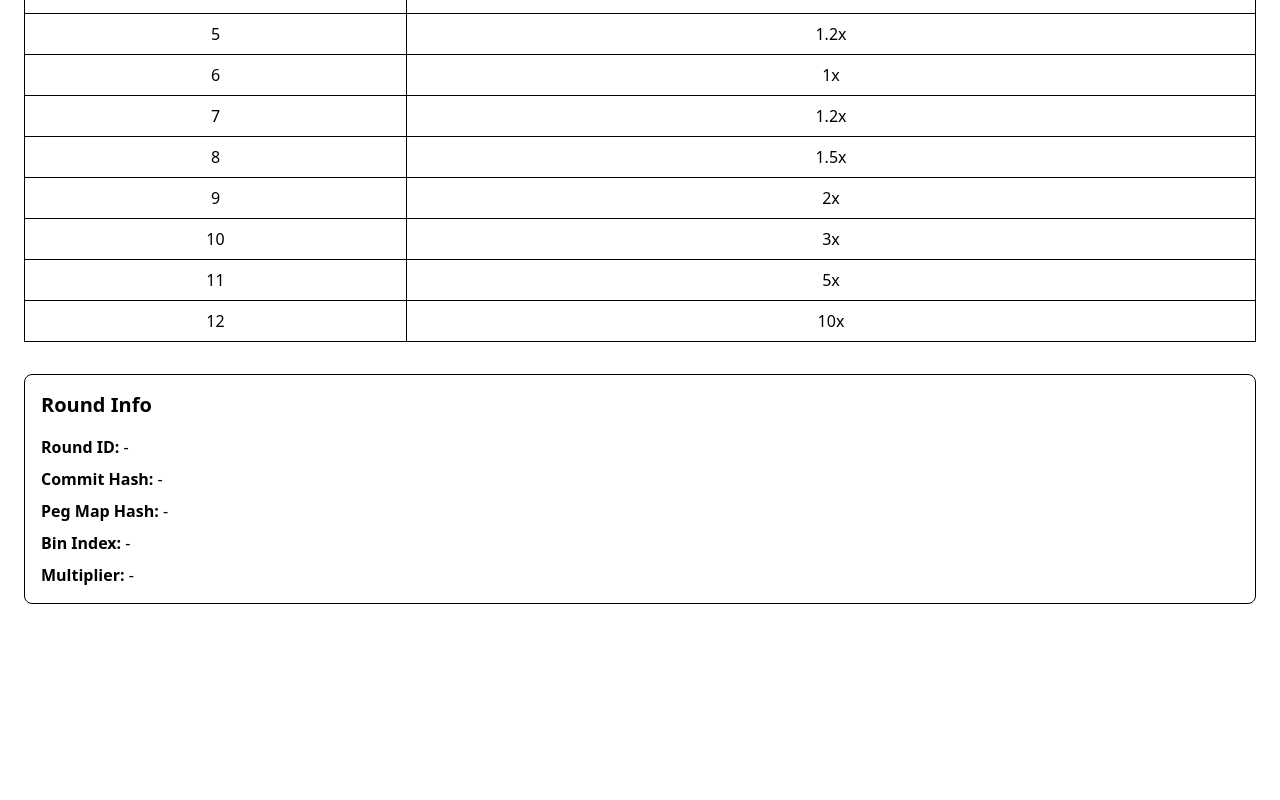
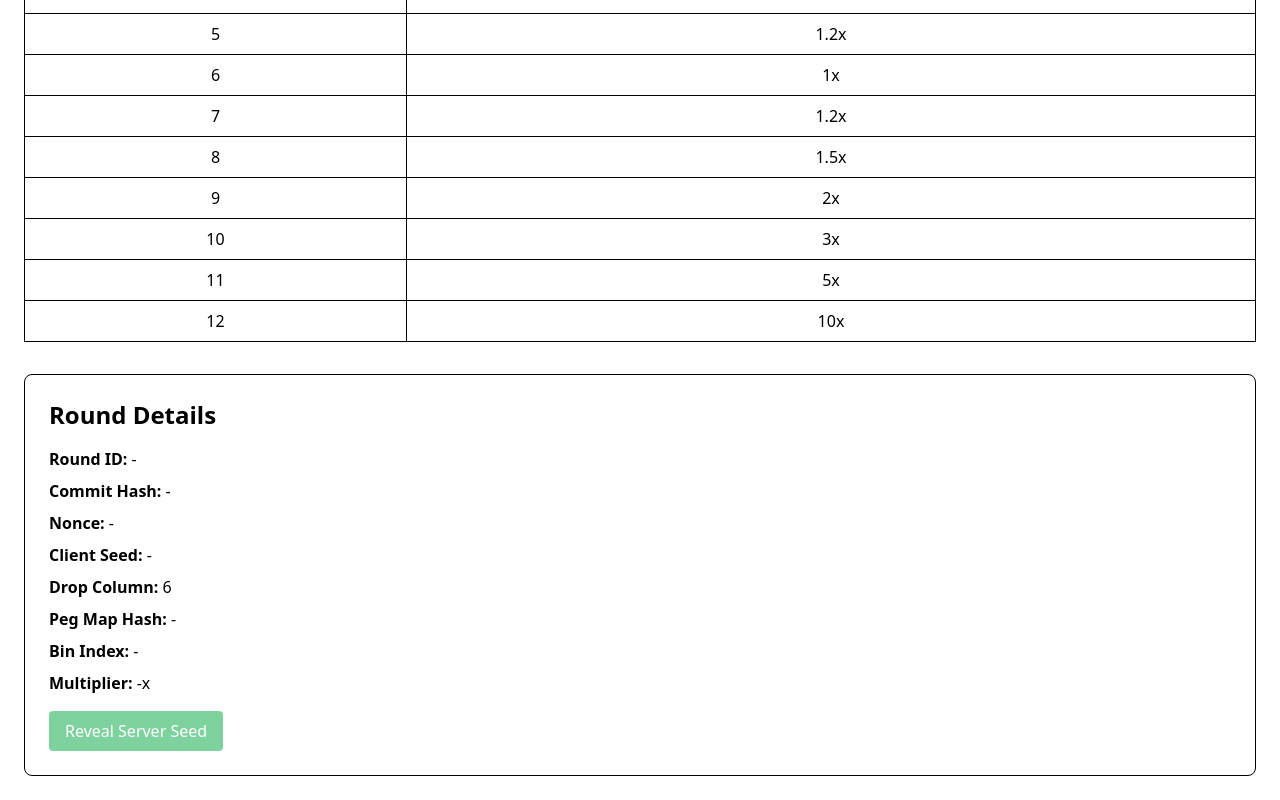
Before and after one commit to rathorePriyanshu/Plinko_Lab, a Next.js app: page / in a window 1280 px wide. Shown: the part 1429-2229 px from the top of the page. Before the commit the page ends 2057 px from the top, so only its background shows below. Built offline with nearby package versions, Linux system fonts and the light colour scheme; no server answers.

Commit message:
add round details and verifier integration

```diff
--- a/src/components/game/GameControls.tsx
+++ b/src/components/game/GameControls.tsx
@@ -42,6 +42,7 @@ export default function GameControls() {
 
                 commitHash:
                     round.commitHex,
+                nonce: round.nonce,
             });
 
             const result =
--- /dev/null
+++ b/src/components/game/RevealButton.tsx
@@ -0,0 +1,63 @@
+"use client";
+
+import { revealRound } from "@/lib/api/game-api";
+import { useGameStore } from "@/store/game-store";
+
+export default function RevealButton() {
+    const {
+        roundId,
+        serverSeed,
+        setRoundData,
+    } = useGameStore();
+
+    const handleReveal =
+        async () => {
+
+            if (!roundId) {
+                return;
+            }
+
+            try {
+
+                const result =
+                    await revealRound(
+                        roundId
+                    );
+
+                setRoundData({
+                    serverSeed:
+                        result.serverSeed,
+
+                    revealedAt:
+                        result.revealedAt,
+                });
+
+            } catch (error) {
+                console.error(error);
+            }
+        };
+
+    return (
+        <button
+            onClick={handleReveal}
+            disabled={
+                !roundId ||
+                !!serverSeed
+            }
+            className="
+                rounded
+                bg-green-600
+                px-4
+                py-2
+                text-white
+                disabled:opacity-50
+            "
+        >
+            {
+                serverSeed
+                    ? "REVEALED"
+                    : "Reveal Server Seed"
+            }
+        </button>
+    );
+}
--- a/src/components/game/RoundInfo.tsx
+++ b/src/components/game/RoundInfo.tsx
@@ -1,56 +1,151 @@
 "use client";
 
-import { useGameStore } from "@/store/game-store";
+import { useGameStore }
+    from "@/store/game-store";
+
+import RevealButton
+    from "./RevealButton";
+import OpenVerifierButton from "../verifier/OpenVerifierButton";
 
 export default function RoundInfo() {
+
     const {
         roundId,
         commitHash,
+        nonce,
+        clientSeed,
+        dropColumn,
         pegMapHash,
         binIndex,
         multiplier,
+        serverSeed,
+        revealedAt,
     } = useGameStore();
 
     return (
         <div
-            className="mt-8 rounded-lg border p-4">
+            className="
+                mt-8
+                rounded-lg
+                border
+                p-6
+                space-y-4
+            "
+        >
             <h2
-                className="mb-4 text-xl font-bold">Round Info
+                className="
+                    text-2xl
+                    font-bold
+                "
+            >
+                Round Details
             </h2>
 
             <div className="space-y-2">
+
                 <p>
                     <strong>
                         Round ID:
                     </strong>{" "}
                     {roundId ?? "-"}
                 </p>
+
                 <p>
                     <strong>
                         Commit Hash:
                     </strong>{" "}
                     {commitHash ?? "-"}
                 </p>
+
+                <p>
+                    <strong>
+                        Nonce:
+                    </strong>{" "}
+                    {nonce ?? "-"}
+                </p>
+
+                <p>
+                    <strong>
+                        Client Seed:
+                    </strong>{" "}
+                    {clientSeed || "-"}
+                </p>
+
+                <p>
+                    <strong>
+                        Drop Column:
+                    </strong>{" "}
+                    {dropColumn}
+                </p>
+
                 <p>
                     <strong>
                         Peg Map Hash:
                     </strong>{" "}
                     {pegMapHash ?? "-"}
                 </p>
+
                 <p>
                     <strong>
                         Bin Index:
                     </strong>{" "}
                     {binIndex ?? "-"}
                 </p>
+
                 <p>
                     <strong>
                         Multiplier:
                     </strong>{" "}
-                    {multiplier ?? "-"}
+                    {multiplier ?? "-"}x
                 </p>
 
             </div>
+
+            <div className="flex gap-2">
+                <RevealButton />
+                <OpenVerifierButton />
+            </div>
+
+
+            {
+                serverSeed && (
+                    <div
+                        className="
+                            rounded
+                            border
+                            bg-green-50
+                            p-4
+                        "
+                    >
+                        <p>
+                            <strong>
+                                Server Seed:
+                            </strong>
+                        </p>
+
+                        <p
+                            className="
+                                break-all
+                                text-sm
+                            "
+                        >
+                            {serverSeed}
+                        </p>
+
+                        <p
+                            className="
+                                mt-2
+                                text-xs
+                            "
+                        >
+                            Revealed:
+                            {" "}
+                            {revealedAt}
+                        </p>
+                    </div>
+                )
+            }
+
         </div>
     );
 }
--- /dev/null
+++ b/src/components/verifier/OpenVerifierButton.tsx
@@ -0,0 +1,43 @@
+"use client";
+
+import Link from "next/link";
+import { useGameStore } from "@/store/game-store";
+
+export default function OpenVerifierButton() {
+
+    const {
+        serverSeed,
+        clientSeed,
+        nonce,
+        dropColumn,
+    } = useGameStore();
+
+    if (!serverSeed) {
+        return null;
+    }
+
+    const params =
+        new URLSearchParams({
+            serverSeed,
+            clientSeed,
+            nonce: nonce ?? "",
+            dropColumn:
+                String(dropColumn),
+        });
+
+    return (
+        <Link
+            href={`/verify?${params}`}
+            className="
+                inline-block
+                rounded
+                bg-blue-600
+                px-4
+                py-2
+                text-white
+            "
+        >
+            Verify This Round
+        </Link>
+    );
+}
--- a/src/lib/api/game-api.ts
+++ b/src/lib/api/game-api.ts
@@ -49,3 +49,17 @@ export async function startRound(
 
     return response.json();
 }
+
+export async function revealRound(
+    roundId: string
+) {
+    const response =
+        await fetch(
+            `/api/rounds/${roundId}/reveal`,
+            {
+                method: "POST",
+            }
+        );
+
+    return response.json();
+}
--- a/src/store/game-store.ts
+++ b/src/store/game-store.ts
@@ -14,6 +14,8 @@ interface GameStore {
     isMuted: boolean;
     serverSeed: string | null;
     nonce: string | null;
+    revealedAt: string | null;
+    verificationStatus: boolean | null;
 
     setMuted: (value: boolean) => void;
     setDropColumn: (value: number) => void;
@@ -38,7 +40,8 @@ export const useGameStore = create<GameStore>(
         isMuted: false,
         serverSeed: null,
         nonce: null,
-
+        revealedAt: null,
+        verificationStatus: null,
 
         setMuted: value => set({ isMuted: value }),
         setDropColumn: value => set({ dropColumn: value }),
```
